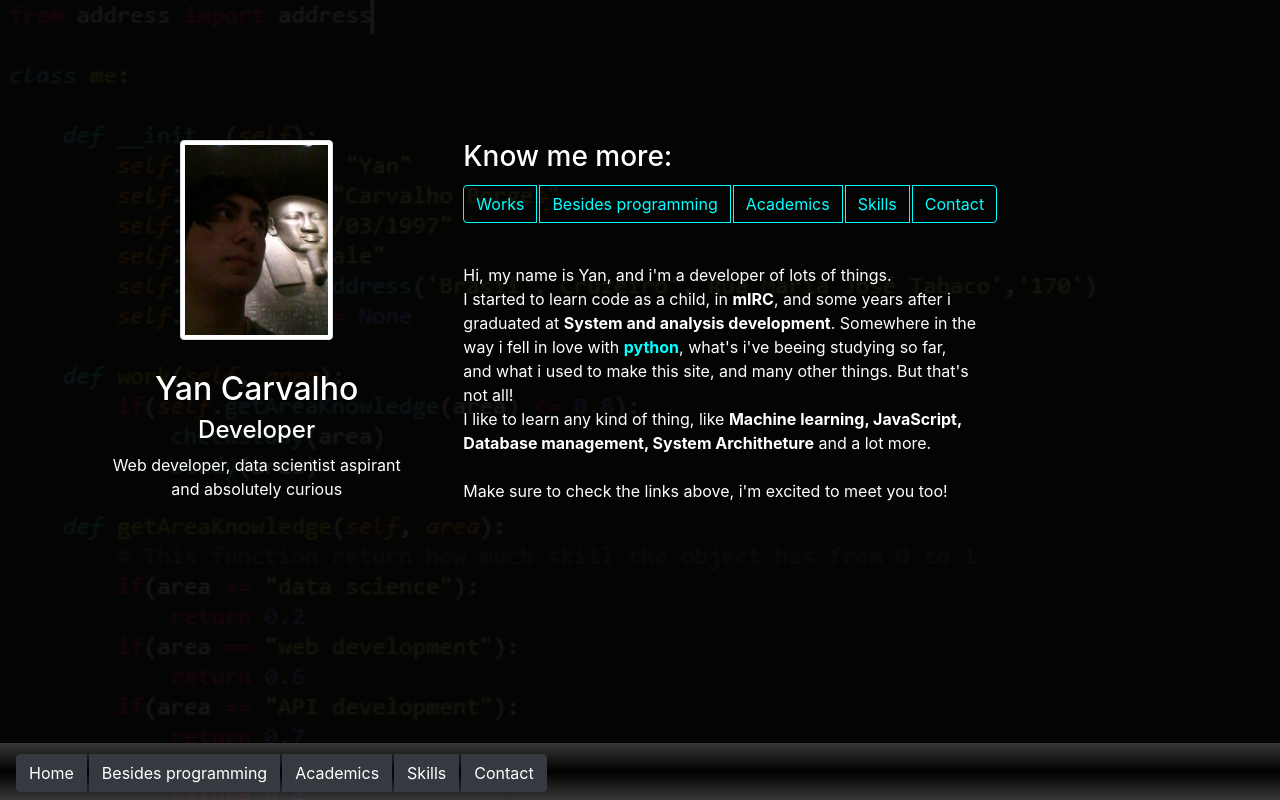
After one commit to yancborges/Portfolio, a Flask app: template templates/index.html in a window 1280 px wide. The commit adds this page. Run offline with Flask 2, Linux system fonts and the light colour scheme; the template is opened without the code that fills it, so the values that code supplies are empty; some libraries are stand-ins or nearby versions.

Commit message:
Changing to flask

```diff
--- /dev/null
+++ b/app.py
@@ -0,0 +1,20 @@
+# Modules
+
+from flask import Flask, render_template
+
+# Config
+
+app = Flask(__name__)
+app.secret_key='hiddenpass'
+
+# Routes
+
+@app.route('/')
+def index():
+    return render_template("index.html")
+
+# Running
+
+if __name__ == '__main__':
+    app.secret_key='hiddenpass'
+    app.run(debug=True)
--- a/css/custom.css
+++ b/static/css/custom.css
@@ -6,7 +6,7 @@
   top: 0;
   left: 0;
   background-color: #060f1c;
-  overflow-x: hidden;
+  /*overflow-x: hidden;*/
   padding-top: 60px;
   transition: 0.5s;
 }
@@ -70,7 +70,7 @@
 }
 
 .code-background {
-  background-image: linear-gradient(rgba(0, 0, 0, 0.8), rgba(0, 0, 0, 0.8)), url('../img/selfClass.png');
+  background-image: linear-gradient(rgba(0, 0, 0, 0.9), rgba(0, 0, 0, 0.9)), url('../img/selfClass.png');
   /*background-image: linear-gradient(rgba(0, 0, 0, 0.1), rgba(255, 255, 255, 1.0)), url('../img/selfClass.png');*/
   background-size: cover;
   margin-bottom: 30px;
@@ -97,3 +97,25 @@ picture img {
 .block {
   padding: 80px;
 }
+
+.foot-nav {
+  background-image: linear-gradient(rgba(255, 255, 255, 0.2), rgba(0, 0, 0, 0.75), rgba(255, 255, 255, 0.2));
+  position: fixed;
+  bottom: 0;
+  width: 100%;
+}
+
+.foot-nav a {
+  color: white;
+}
+
+.important {
+  color: #00ffff !important;
+}
+
+.btn-outline-lj {
+  color: #00ffff;
+  background-color: transparent;
+  background-image: none;
+  border-color: #00ffff;
+}
--- /dev/null
+++ b/templates/includes/footer.html
@@ -0,0 +1,24 @@
+<footer class="foot-nav navbar" id="footer">
+	<div class="btn-group btn-group-toggle" data-toggle="buttons">
+  		<label class="btn btn-dark">
+  			<input type="radio" name="options" id="option1" autocomplete="off"> Home
+  		</label>
+  		<label class="btn btn-dark">
+    		<input type="radio" name="options" id="option2" autocomplete="off"> Besides programming
+  		</label>
+  		<label class="btn btn-dark">
+    		<input type="radio" name="options" id="option3" autocomplete="off"> Academics
+  		</label>
+  		<label class="btn btn-dark">
+    		<input type="radio" name="options" id="option3" autocomplete="off"> Skills
+  		</label>
+  		<label class="btn btn-dark">
+    		<input type="radio" name="options" id="option3" autocomplete="off"> Contact
+  		</label>
+	</div>
+	<!--		<a href="#" class="btn btn- primary">Works</a>
+			<a href="#">Besides programming</a>
+			<a href="#">Academics</a>
+			<a href="#">Skills</a>
+			<a href="#">Contact</a>-->
+		</footer>
--- /dev/null
+++ b/templates/index.html
@@ -0,0 +1,33 @@
+{% extends 'layout.html' %}
+
+    {% block body %}
+<h3>Know me more:</h3>
+				<div class="btn-group btn-group-toggle" data-toggle="buttons">
+  					<label class="btn btn-outline-lj">
+    					<input type="radio" name="options" id="option1" autocomplete="off"> Works
+  					</label>
+  					<label class="btn btn-outline-lj">
+    					<input type="radio" name="options" id="option2" autocomplete="off"> Besides programming
+  					</label>
+  					<label class="btn btn-outline-lj">
+    					<input type="radio" name="options" id="option3" autocomplete="off"> Academics
+  					</label>
+  					<label class="btn btn-outline-lj">
+    					<input type="radio" name="options" id="option3" autocomplete="off"> Skills
+  					</label>
+  					<label class="btn btn-outline-lj">
+    					<input type="radio" name="options" id="option3" autocomplete="off"> Contact
+  					</label>
+        </div>
+        <div class="row container-fluid">
+          <p>Hi, my name is Yan, and i'm a developer of lots of things.
+          <br/>I started to learn code as a child, in <strong>mIRC</strong>, and some years after
+          i graduated at <strong>System and analysis development</strong>.
+          Somewhere in the way i fell in love with <strong class="important">python</strong>, what's i've beeing studying so far, and what i used
+          to make this site, and many other things. But that's not all!<br/>
+          I like to learn any kind of thing, like <strong>Machine learning, JavaScript, Database management, System Architheture</strong> and a lot more.
+          <br/><br/>
+          Make sure to check the links above, i'm excited to meet you too!
+          </p>
+        </div>
+     {% endblock %}
--- /dev/null
+++ b/templates/layout.html
@@ -0,0 +1,28 @@
+<!DOCTYPE html>
+<html>
+<head>
+	<title>Yan's Portfolio</title>
+	<link rel="stylesheet" href="https://stackpath.bootstrapcdn.com/bootstrap/4.3.1/css/bootstrap.min.css" integrity="sha384-ggOyR0iXCbMQv3Xipma34MD+dH/1fQ784/j6cY/iJTQUOhcWr7x9JvoRxT2MZw1T" crossorigin="anonymous">
+	<link rel="stylesheet" href="../static/css/bootstrap.css">
+	<link rel="stylesheet" href="../static/css/custom.css">
+</head>
+<body id="main">
+	<div class="code-background bar" id="bar">
+		<div class="row block" id="content">
+			<div class="col-lg-4 .col-md-1 text-center">
+				<img src="../static/img/me.jpg" class="img-fluid img-thumbnail profile" alt="...">
+				<h2>Yan Carvalho</h2>
+				<h4>Developer</h4>
+				<p>
+					Web developer, data scientist aspirant <br/>and absolutely curious
+				</p>
+			</div>
+			<div class="col-lg-6 .col-md-11">
+				{% block body %}{% endblock %}
+			</div>
+		</div>
+		{% include 'includes/footer.html' %}
+	</div>
+</body>
+	<script src="js/scripts.js"></script>
+</html>
```
Also changed, not shown: index.html (deleted, +0 -50 lines), template.html (deleted, +0 -30 lines), templates/index_model.html (added, +62 -0 lines), works.html (deleted, +0 -34 lines), static/css/bootstrap.css (renamed from css/bootstrap.css), static/img/me.jpg (renamed from img/me.jpg), static/img/selfClass.png (renamed from img/selfClass.png), static/img/tapir.png (renamed from img/tapir.png), static/js/scripts.js (renamed from js/scripts.js).
